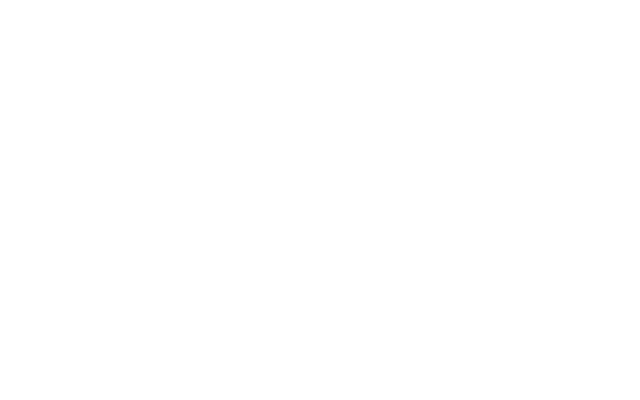
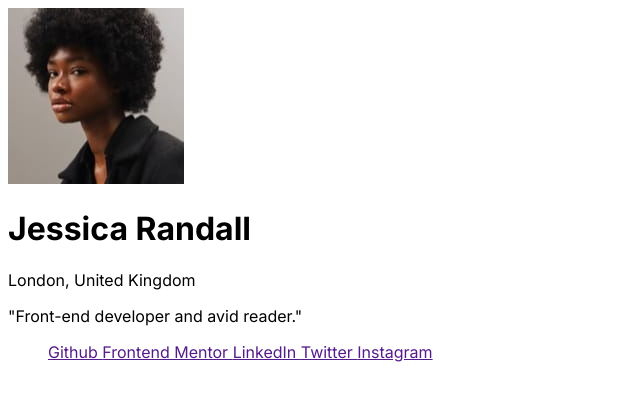
Before and after one commit to Sumta4real/Social-Link-Profile-Page, a plain HTML site: page index.html in a window 1280 px wide. Shown: the whole page, without its empty margins (0-640 px from the left). Drawn offline with Linux system fonts and the light colour scheme.

Commit message:
Added content to the page

```diff
--- a/index.html
+++ b/index.html
@@ -11,6 +11,23 @@
     <title>Social Link Profile Page </title>
 </head>
 <body>
+    <div class="profile-container">
+        <div class="profile-owner">
+        <img src="images\avatar-jessica.jpeg" alt="Jessica Randall Picture">
+        <h1 id="name"> Jessica Randall </h1>
+        <p id="location"> London, United Kingdom </p>
+        </div>
+        <p id="about"> "Front-end developer and avid reader." </p>
+        <div class="social-links">
+            <ul class="social-links">
+                <a id="github" href=""> Github </a>
+                <a id="frontend-mentor" href=""> Frontend Mentor </a>
+                <a id="linkedin" href=""> LinkedIn </a>
+                <a id="twitter" href=""> Twitter </a>
+                <a id="instagram" href=""> Instagram </a>
+            </ul>
+        </div>
 
+    </div>
 </body>
 </html>
```
